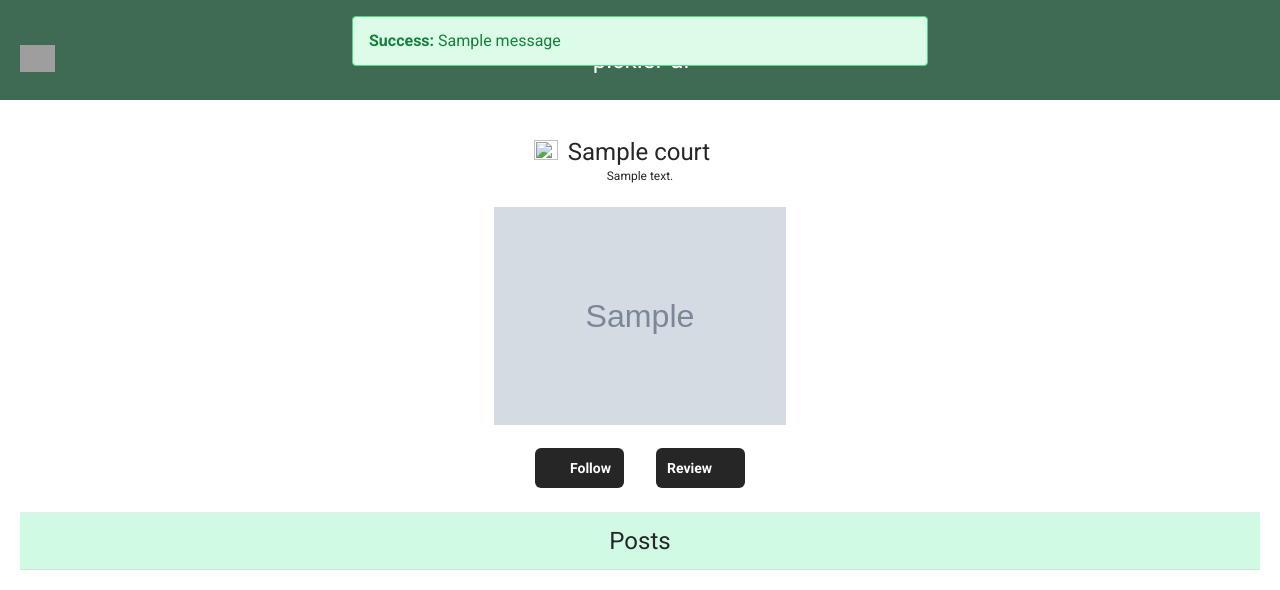
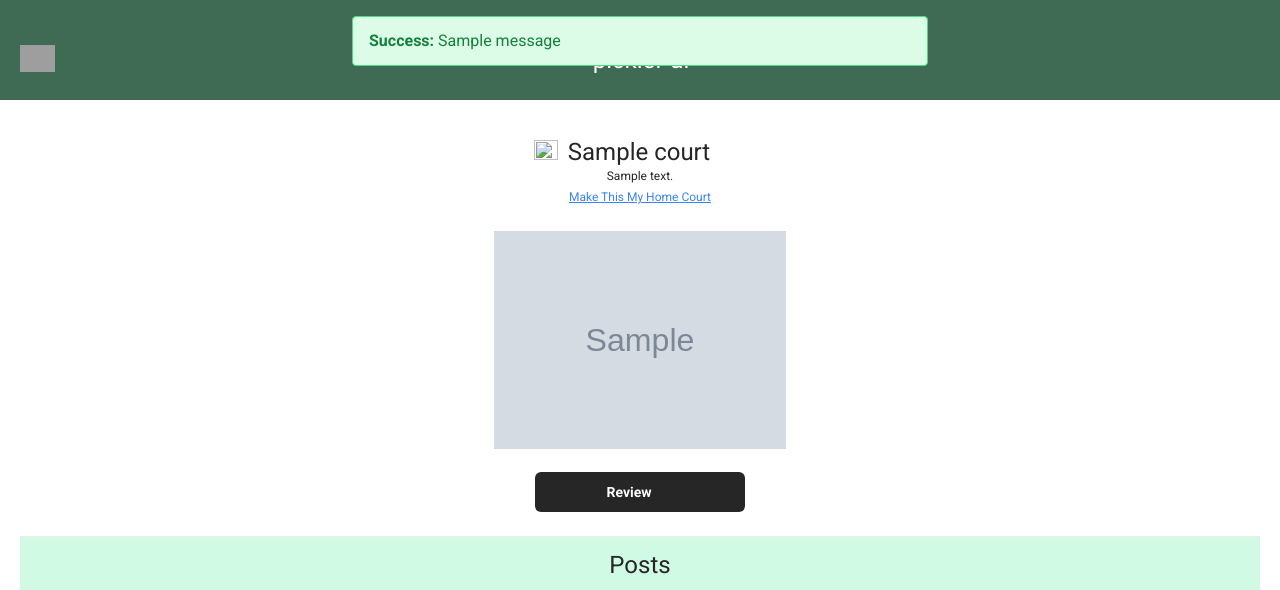
Before and after one commit to rosesblake/picklePal-app, a Flask app: template templates/court-profile.html in a window 1280 px wide. Shown: the top 590 px of the page. Run offline with Flask 3, Linux system fonts and the light colour scheme; the template is opened without the code that fills it: values that come from a table or form of the project are taken from there, others are empty; tables that the repository leaves empty hold one stand-in row (values such as "Sample post"); grey boxes marked "Sample" are stand-in pictures; one stand-in notice (Sample message) is shown; some libraries are stand-ins or nearby versions; grey boxes are pictures that could not be loaded.

Commit message:
added user court following and user add home court functionality.

```diff
--- a/app.py
+++ b/app.py
@@ -4,7 +4,7 @@ from flask_bcrypt import Bcrypt
 from sqlalchemy.exc import IntegrityError
 from werkzeug.utils import secure_filename
 
-from models import db, connect_db, User, Group, GroupMembership, Court
+from models import db, connect_db, User, Group, GroupMembership, Court, UserCourt
 from forms import UserRegisterForm, UserInfoForm, UserLoginForm, CreateGroupForm, AddCourtForm
 from flask_wtf.csrf import generate_csrf
 
@@ -186,7 +186,7 @@ def show_map_search():
         db.session.add(new_court)
         db.session.commit()
         court = Court.query.filter_by(address=address).first_or_404()
-
+        flash('Successfully added new court.', 'success')
         return redirect(f'/courts/{court.id}')
 
     courts = Court.query.all()
@@ -211,7 +211,8 @@ def get_court_info(court_id):
     """show information about a given court based on it's address"""
     court = Court.query.get_or_404(court_id)
     user = g.user
-    return render_template('court-profile.html', court=court, user=user)
+    already_follows = UserCourt.query.filter_by(user_id=user.id, court_id=court.id).first()
+    return render_template('court-profile.html', court=court, user=user, already_follows=already_follows)
 
 @app.route('/groups')
 def show_groups():
@@ -274,6 +275,45 @@ def show_user_profile():
 
     user = g.user
     return render_template('profile.html', user=user)
+
+@app.route('/users/<int:court_id>', methods=['POST'])
+def add_home_court(court_id):
+    """add home court for user"""
+    if not g.user:
+        flash('Please Login First', 'danger')
+        return redirect('/login')
+
+    user = g.user
+    # set home court
+    user.home_court_id = court_id
+    # check if user follows court already. if not follow it.
+    already_follows = UserCourt.query.filter_by(user_id=user.id, court_id=court_id).first()
+    if not already_follows:
+        follow = UserCourt(user_id=user.id, court_id=court_id)
+        db.session.add(follow)
+        flash('Successfully added your home court', 'success')
+
+    db.session.commit()
+
+    return redirect('/profile')
+
+@app.route('/users/following/<int:court_id>', methods=['POST'])
+def user_follow_court(court_id):
+    """add court to followed courts by user"""
+    if not g.user:
+        flash('Please Login First', 'danger')
+        return redirect('/login')
+
+    user = g.user
+    # check if user follows court already. if not follow it.
+    already_follows = UserCourt.query.filter_by(user_id=user.id, court_id=court_id).first()
+    if not already_follows:
+        follow = UserCourt(user_id=user.id, court_id=court_id)
+        db.session.add(follow)
+        db.session.commit()
+        flash('You now follow this court', 'success')
+    return redirect(f'/courts/{court_id}')
+
 
 @app.route('/edit-profile', methods=['GET', 'POST'])
 def edit_user_profile():
--- a/static/css/style.css
+++ b/static/css/style.css
@@ -1591,10 +1579,13 @@ video {
   color: rgb(255 255 255 / var(--tw-text-opacity));
 }
 
-.shadow-lg{
-  --tw-shadow: 0 10px 15px -3px rgb(0 0 0 / 0.1), 0 4px 6px -4px rgb(0 0 0 / 0.1);
-  --tw-shadow-colored: 0 10px 15px -3px var(--tw-shadow-color), 0 4px 6px -4px var(--tw-shadow-color);
-  box-shadow: var(--tw-ring-offset-shadow, 0 0 #0000), var(--tw-ring-shadow, 0 0 #0000), var(--tw-shadow);
+.text-blue-500{
+  --tw-text-opacity: 1;
+  color: rgb(59 130 246 / var(--tw-text-opacity));
+}
+
+.underline{
+  text-decoration-line: underline;
 }
 
 .brightness-0{
--- a/templates/court-finder.html
+++ b/templates/court-finder.html
@@ -7,7 +7,7 @@
         <a href="/home">
             <img loading="lazy" src="static/images/icon-home.png" alt="" class="object-contain w-[30px]" />
         </a>
-        <h1 class="w-[200px]">Find Courts</h1>
+        <h1 class="w-[200px]">Search Courts</h1>
         <div class="flex h-[35px] w-[35px]"></div>
     </header>
 
@@ -33,7 +33,6 @@
             </div>
           {% endif %}
         {% endwith %}
-
       </div>
 
 <!-- SEARCH INPUT FIELDS -->
@@ -42,7 +41,7 @@
   <div class="flex flex-col grow">
       <label for="location-input" class="sr-only">Location</label>
       <form id="search-form" class="flex items-center">
-          <input id="location-input" type="text" class="w-full bg-white min-h-[24px] border-b border-input-gray p-1" placeholder="Enter location" />
+          <input id="location-input" type="text" class="w-full bg-white min-h-[24px] border-b border-input-gray p-1" placeholder="Find or Add a Court" />
       </form>
   </div>
 </div>
--- a/templates/court-profile.html
+++ b/templates/court-profile.html
@@ -38,16 +38,23 @@
           <h2 class="self-stretch my-auto">{{ court.name }}</h2>
         </div>
         <p class="text-xs">{{ court.address }}</p>
+        <form action="/users/{{ court.id }}" method="POST">
+          <button class="underline cursor-pointer text-blue-500 text-xs" style="color: #3b82f6 !important;">Make This My Home Court</button>
+        </form>
       </div>
       <figure class="flex flex-col justify-center items-center mt-5 w-full min-h-[224px]">
         <img loading="lazy" src="{{ court.court_image }}" alt="{{court.name}}" class="object-contain max-w-full aspect-[1.74] w-[380px]" />
       </figure>
       <div class="flex gap-8 self-center mt-5 max-w-full text-sm font-bold tracking-normal leading-6 text-center text-white whitespace-nowrap w-[210px]">
         <!-- Follow Button  -->
+         {% if not already_follows %}
+        <form action="/users/following/{{ court.id }}" method="POST">
         <button class="flex overflow-hidden flex-1 gap-2 justify-center items-center px-3 py-2 rounded-md bg-neutral-800">
           <img loading="lazy" src="https://cdn.builder.io/api/v1/image/assets/TEMP/ffc49d60068d2a40e34ec4b3e1df189e6edb5b26afc1594bd98ac0f02187768e?placeholderIfAbsent=true&apiKey=151c931d8a0e4ce6ac7d5b7ceb0c67c4" alt="" class="object-contain shrink-0 self-stretch my-auto w-3.5 aspect-[0.87]" />
           <span>Follow</span>
         </button>
+      </form>
+      {% endif %}
         <!-- Review button  -->
         <button class="flex overflow-hidden flex-1 gap-2 justify-center items-center px-3 py-2 rounded-md bg-neutral-800">
           <span>Review</span>
--- a/templates/login.html
+++ b/templates/login.html
@@ -24,7 +24,7 @@
             <!-- FORM CONTENT  -->
         {% for field in form %}
             {% if field.widget.input_type != 'hidden' %}
-                <div class="flex flex-col w-full whitespace-nowrap mb-10">
+                <div class="flex flex-col w-full whitespace-nowrap mb-8">
                     {{ field.label(class_="flex-1 shrink gap-2.5 w-full") }}
                     {{ field(class_="flex mt-2 w-full bg-white rounded-md min-h-[48px] border border-input-gray p-3", placeholder=field.label.text) }}
                     {% for error in field.errors %}
--- a/templates/register.html
+++ b/templates/register.html
@@ -16,7 +16,7 @@
 
             {% for field in form %}
                 {% if field.widget.input_type != 'hidden' %}
-                    <div class="flex flex-col w-full whitespace-nowrap mb-10">
+                    <div class="flex flex-col w-full whitespace-nowrap mb-8">
                         {{ field.label(class_="flex-1 shrink gap-2.5 w-full") }}
                         {{ field(class_="flex mt-2 w-full bg-white rounded-md min-h-[48px] border border-input-gray p-3", placeholder=field.label.text) }}
                         {% for error in field.errors %}
--- a/templates/user-info.html
+++ b/templates/user-info.html
@@ -16,7 +16,7 @@
 
         {% for field in form2 %}
             {% if field.widget.input_type != 'hidden' %}
-                <div class="flex flex-col w-full whitespace-nowrap mb-10">
+                <div class="flex flex-col w-full whitespace-nowrap mb-8">
                     {{ field.label(class_="flex-1 shrink gap-2.5 w-full") }}
                     {{ field(class_="flex mt-2 w-full bg-white rounded-md min-h-[48px] border border-input-gray p-3", placeholder=field.label.text) }}
                     {% for error in field.errors %}
```
Also changed, not shown: other parts of static/css/style.css (+30 -42 lines), models.py (+16 -0 lines), static/js/main.js (+7 -4 lines), templates/profile.html (+28 -4 lines).
